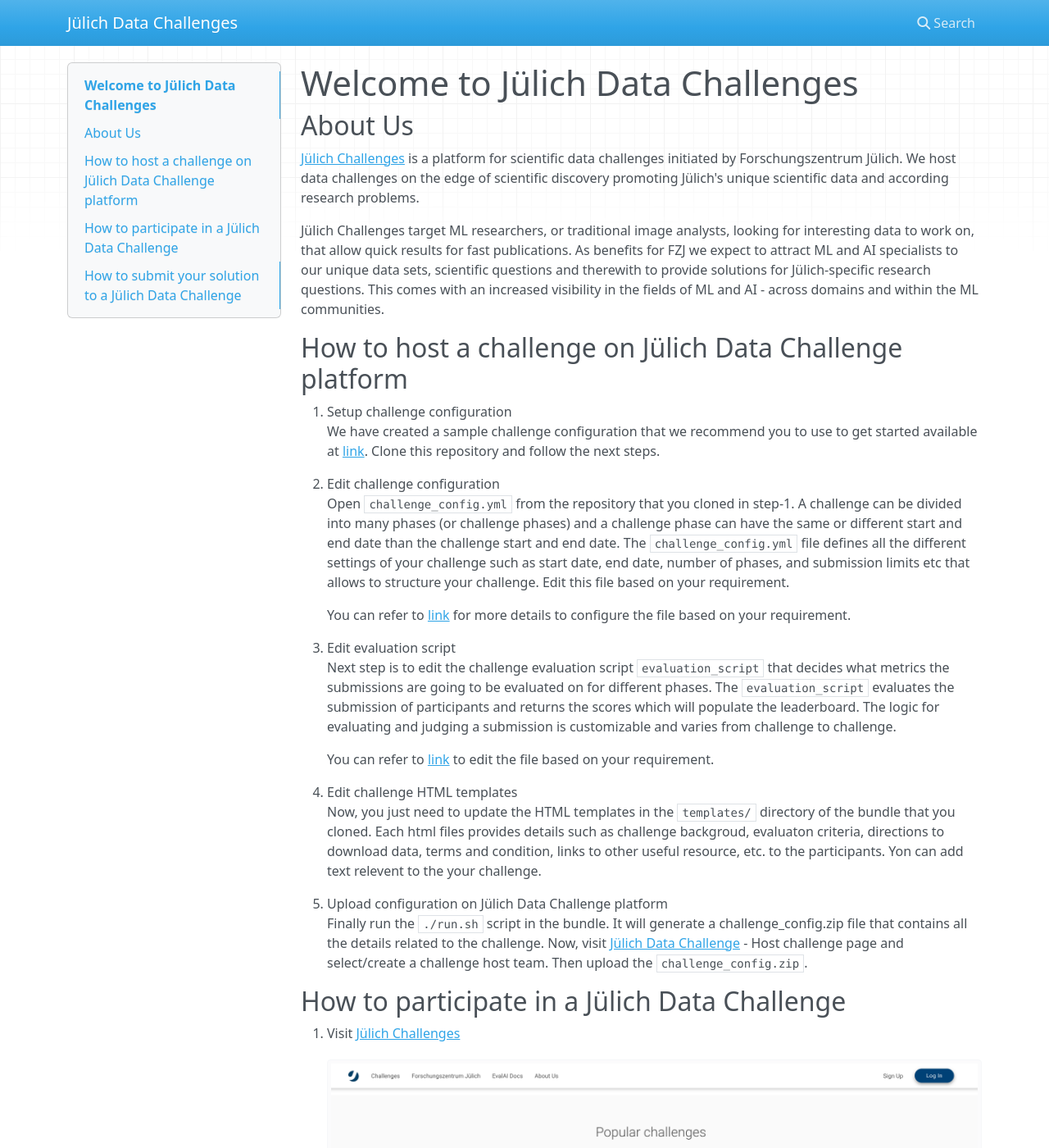
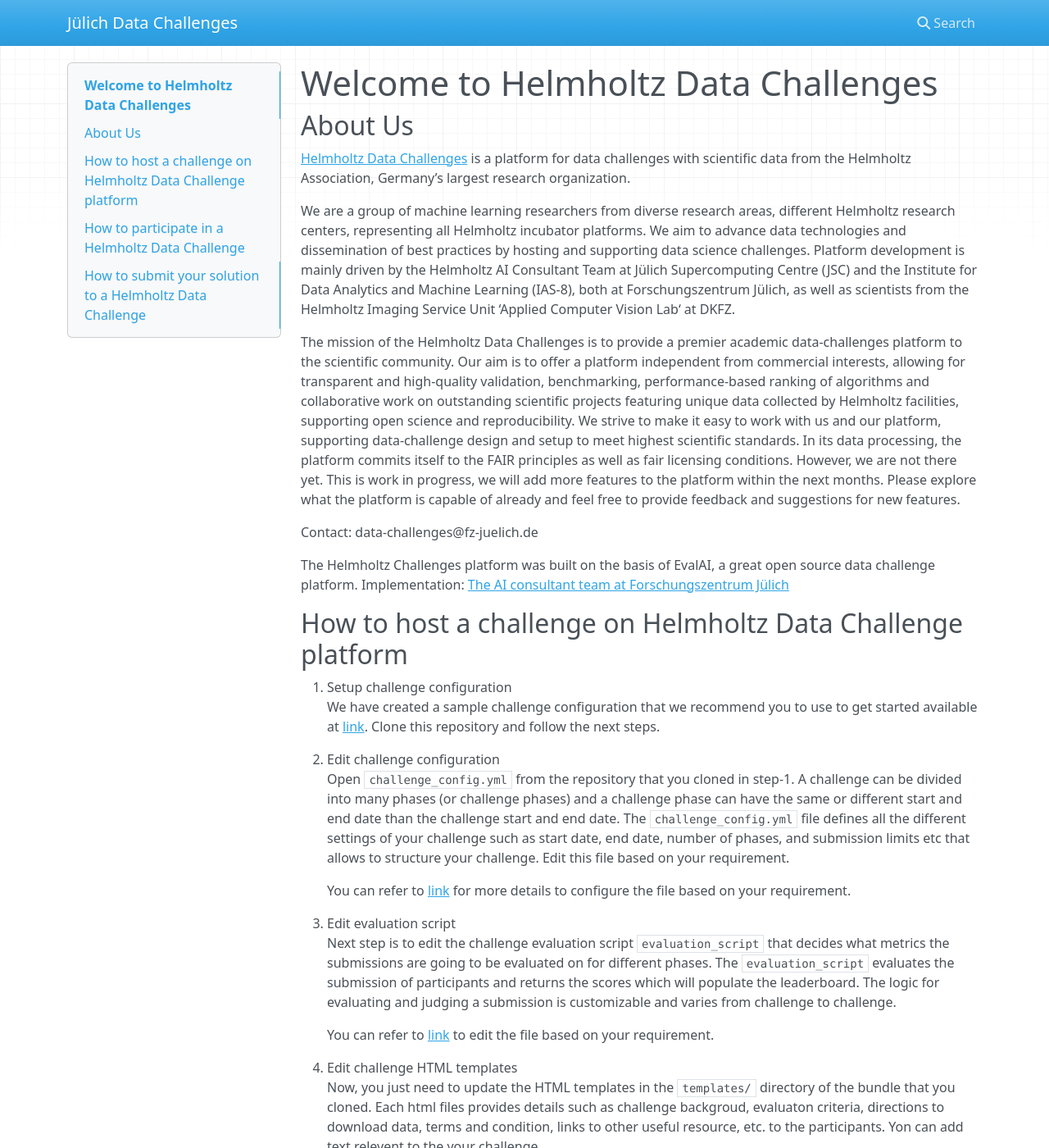
Before and after one commit to HelmholtzAI-FZJ/juelich_challenges_readthedoc, an MkDocs documentation site: the page built from docs/index.md, in a window 1280 px wide and 1400 px high. Shown: the whole window at 82% size. Built offline with MkDocs 1.6.1, drawn with Linux system fonts in a browser that asks for light colours; nearby versions of some CDN libraries; some of the changed text lies outside the part shown.

Commit message:
Update index.md

```diff
--- a/docs/index.md
+++ b/docs/index.md
@@ -1,12 +1,19 @@
-# Welcome to Jülich Data Challenges
+# Welcome to Helmholtz Data Challenges
 
 ## About Us
 
-[Jülich Challenges](https://data-challenges.fz-juelich.de/) is a platform for scientific data challenges initiated by Forschungszentrum Jülich. We host data challenges on the edge of scientific discovery promoting Jülich's unique scientific data and according research problems.
+[Helmholtz Data Challenges](https://helmholtz-data-challenges.de/) is a platform for data challenges with scientific data from the Helmholtz Association, Germany’s largest research organization.
 
-Jülich Challenges target ML researchers, or traditional image analysts, looking for interesting data to work on, that allow quick results for fast publications. As benefits for FZJ we expect to attract ML and AI specialists to our unique data sets, scientific questions and therewith to provide solutions for Jülich-specific research questions. This comes with an increased visibility in the fields of ML and AI - across domains and within the ML communities.
+We are a group of machine learning researchers from diverse research areas, different Helmholtz research centers, representing all Helmholtz incubator platforms. We aim to advance data technologies and dissemination of best practices by hosting and supporting data science challenges. Platform development is mainly driven by the Helmholtz AI Consultant Team at Jülich Supercomputing Centre (JSC) and the Institute for Data Analytics and Machine Learning (IAS-8), both at Forschungszentrum Jülich, as well as scientists from the Helmholtz Imaging Service Unit ‘Applied Computer Vision Lab‘ at DKFZ.
 
-## How to host a challenge on Jülich Data Challenge platform
+The mission of the Helmholtz Data Challenges is to provide a premier academic data-challenges platform to the scientific community. Our aim is to offer a platform independent from commercial interests, allowing for transparent and high-quality validation, benchmarking, performance-based ranking of algorithms and collaborative work on outstanding scientific projects featuring unique data collected by Helmholtz facilities, supporting open science and reproducibility. We strive to make it easy to work with us and our platform, supporting data-challenge design and setup to meet highest scientific standards. In its data processing, the platform commits itself to the FAIR principles as well as fair licensing conditions. However, we are not there yet. This is work in progress, we will add more features to the platform within the next months. Please explore what the platform is capable of already and feel free to provide feedback and suggestions for new features.
+
+Contact: data-challenges@fz-juelich.de
+
+The Helmholtz Challenges platform was built on the basis of EvalAI, a great open source data challenge platform.
+Implementation: [The AI consultant team at Forschungszentrum Jülich](The AI consultant team at Forschungszentrum Jülich)
+
+## How to host a challenge on Helmholtz Data Challenge platform
 1. Setup challenge configuration <br />
     We have created a sample challenge configuration that we recommend you to use to get started available at [link](https://github.com/HelmholtzAI-FZJ/juelich_challenges-template-challenge). Clone this repository and follow the next steps.
 
@@ -23,11 +30,11 @@ Jülich Challenges target ML researchers, or traditional image analysts, lookin
 4. Edit challenge HTML templates <br />
     Now, you just need to update the HTML templates in the `templates/` directory of the bundle that you cloned. Each html files provides details such as challenge backgroud, evaluaton criteria, directions to download data, terms and condition, links to other useful resource, etc. to the participants. Yon can add text relevent to the your challenge.
 
-5. Upload configuration on Jülich Data Challenge platform <br />
-    Finally run the `./run.sh` script in the bundle. It will generate a challenge_config.zip file that contains all the details related to the challenge. Now, visit [Jülich Data Challenge](https://data-challenges.fz-juelich.de/) - Host challenge page and select/create a challenge host team. Then upload the `challenge_config.zip`.
+5. Upload configuration on Helmholtz Data Challenge platform <br />
+    Finally run the `./run.sh` script in the bundle. It will generate a challenge_config.zip file that contains all the details related to the challenge. Now, visit [Helmholtz Data Challenge](https://helmholtz-data-challenges.de/) - Host challenge page and select/create a challenge host team. Then upload the `challenge_config.zip`.
 
-## How to participate in a Jülich Data Challenge
-1. Visit [Jülich Challenges](https://data-challenges.fz-juelich.de/)
+## How to participate in a Helmholtz Data Challenge
+1. Visit [Helmholtz Data Challenges](https://helmholtz-data-challenges.de/)
 ![alt text](images/6a.png)
 
 2. Sign up or Log in
@@ -51,8 +58,8 @@ Create a participant team if there isn’t any or you can select from the existi
 
 
 
-## How to submit your solution to a Jülich Data Challenge
-The challenge you would like to contribute to gives you instructions how to download the respective data set. Several of them host their data directly on the challenges platform available at this link: [link](https://storage.data-challenges.fz-juelich.de/). Navigate there to download the files associated with the challenge. Each Jülich Data challenge comes with a zip files containing the datasets and information about the challenge and a Jupyter Notebook.
+## How to submit your solution to a Helmholtz Data Challenge
+The challenge you would like to contribute to gives you instructions how to download the respective data set. Several of them host their data directly on the challenges platform available at this link: [link](https://storage.data-challenges.fz-juelich.de/). Navigate there to download the files associated with the challenge. Each Helmholtz Data Challenge comes with a zip files containing the datasets and information about the challenge and a Jupyter Notebook.
 
     ### Challenge Layout
 
@@ -61,6 +68,6 @@ The challenge you would like to contribute to gives you instructions how to down
 
 The `notebook.ipynb` contains the first steps to approach the problem that demonstrates a baseline solution. We hope that this will be a useful resource to you to explore the data and perform some data analysis and come up with a better solution. The `notebook.ipynb` file also contains the code to generate the `submision.csv`.
 
-After generating the `submision.csv` file, you can simply upload the csv file to the challenge frontend at [link](https://data-challenges.fz-juelich.de/).
+After generating the `submision.csv` file, you can simply upload the csv file to the challenge frontend at [link](https://helmholtz-data-challenges.de/).
 ![alt text](images/2b.png)
 ![alt text](images/1b.png)
```
